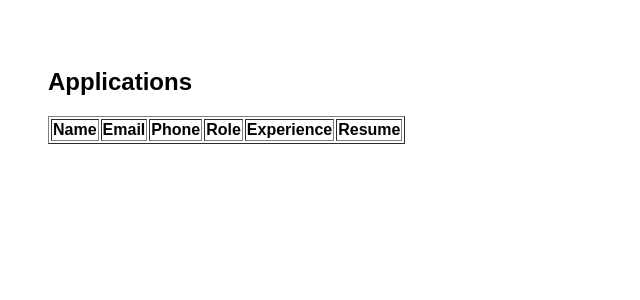
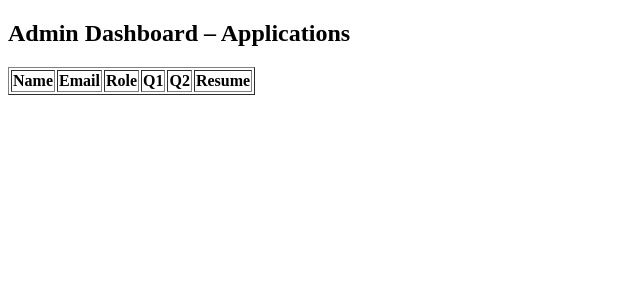
Before and after one commit to ovelvoro-stack/velvoro-job-ai, a FastAPI app: page /admin in a window 1280 px wide. Shown: the top 300 px of the page, without its empty margins (0-640 px from the left). Run offline with FastAPI, Linux system fonts and the light colour scheme; lists and menus that the app fills with data are empty.

Commit message:
Update admin.html

```diff
--- a/templates/admin.html
+++ b/templates/admin.html
@@ -2,27 +2,33 @@
 <html>
 <head>
     <title>Admin Dashboard</title>
-    <link rel="stylesheet" href="/static/style.css">
 </head>
 <body>
-<h2>Applications</h2>
+
+<h2>Admin Dashboard – Applications</h2>
 
 <table border="1">
 <tr>
-    <th>Name</th><th>Email</th><th>Phone</th>
-    <th>Role</th><th>Experience</th><th>Resume</th>
+    <th>Name</th>
+    <th>Email</th>
+    <th>Role</th>
+    <th>Q1</th>
+    <th>Q2</th>
+    <th>Resume</th>
 </tr>
 
 {% for r in records %}
 <tr>
-    <td>{{r["Name"]}}</td>
-    <td>{{r["Email"]}}</td>
-    <td>{{r["Phone"]}}</td>
-    <td>{{r["Job Role"]}}</td>
-    <td>{{r["Experience"]}}</td>
-    <td>{{r["Resume"]}}</td>
+    <td>{{ r.Name }}</td>
+    <td>{{ r.Email }}</td>
+    <td>{{ r.Role }}</td>
+    <td>{{ r.Q1 }}</td>
+    <td>{{ r.Q2 }}</td>
+    <td>{{ r.Resume }}</td>
 </tr>
 {% endfor %}
+
 </table>
+
 </body>
 </html>
```
